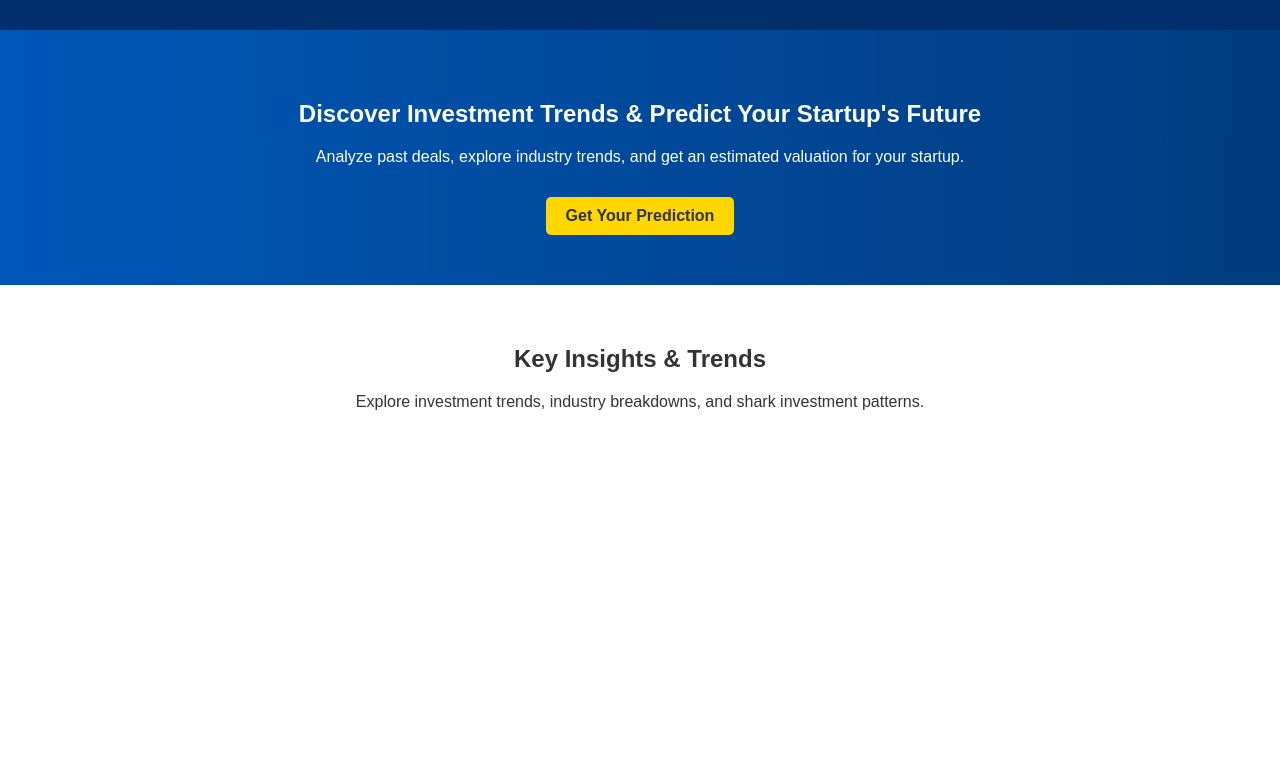
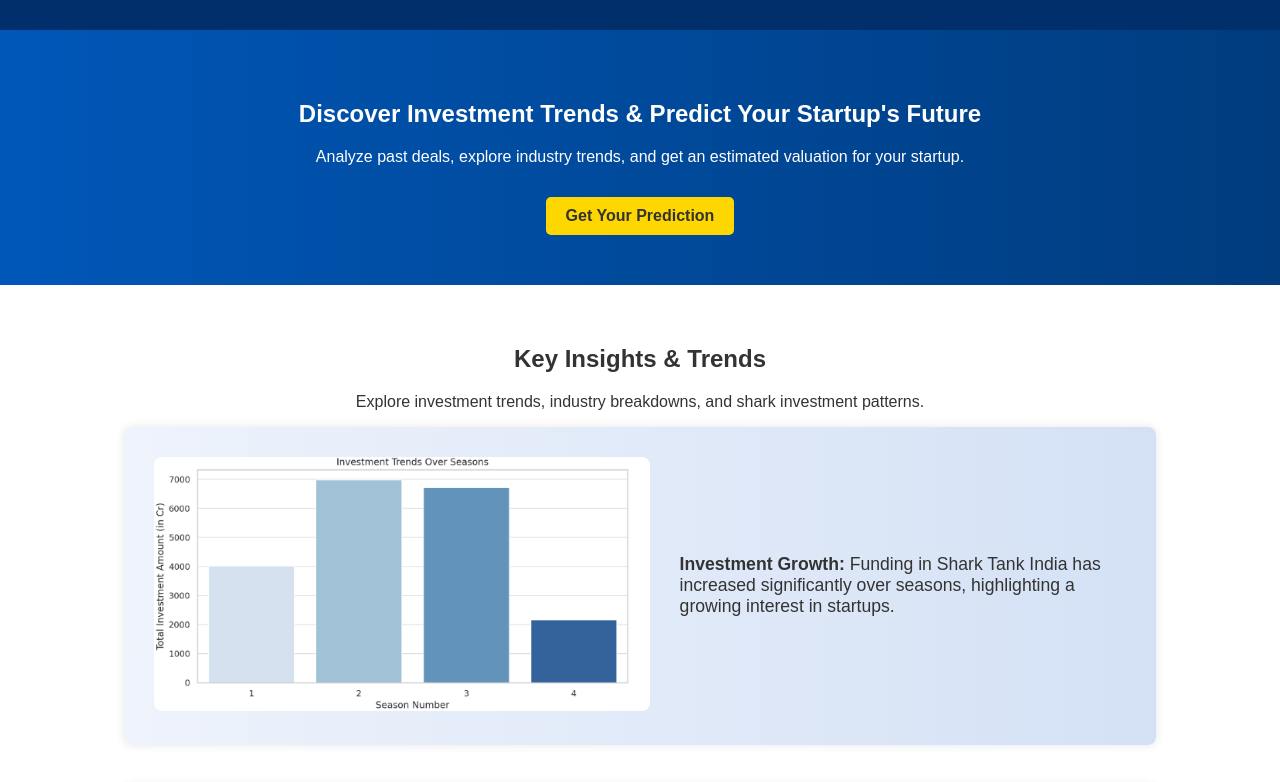
Before and after one commit to Vishwesh-Bhilare/Shark-Tank-India-Insights-Predictions, a plain HTML site: page index.html in a window 1280 px wide. Shown: the part 116-898 px from the top of the page. Drawn offline with Linux system fonts and the light colour scheme.

Commit message:
Update index.html

```diff
--- a/index.html
+++ b/index.html
@@ -80,5 +80,20 @@
         <p>&copy; 2025 Shark Tank India Insights. All rights reserved.</p>
     </footer>
     <script src="script.js"></script>
+    <script>
+  const chartRows = document.querySelectorAll('.chart-row');
+
+  const observer = new IntersectionObserver(entries => {
+    entries.forEach(entry => {
+      if (entry.isIntersecting) {
+        entry.target.classList.add('visible');
+      }
+    });
+  }, {
+    threshold: 0.1
+  });
+
+  chartRows.forEach(row => observer.observe(row));
+</script>
 </body>
 </html>
```
